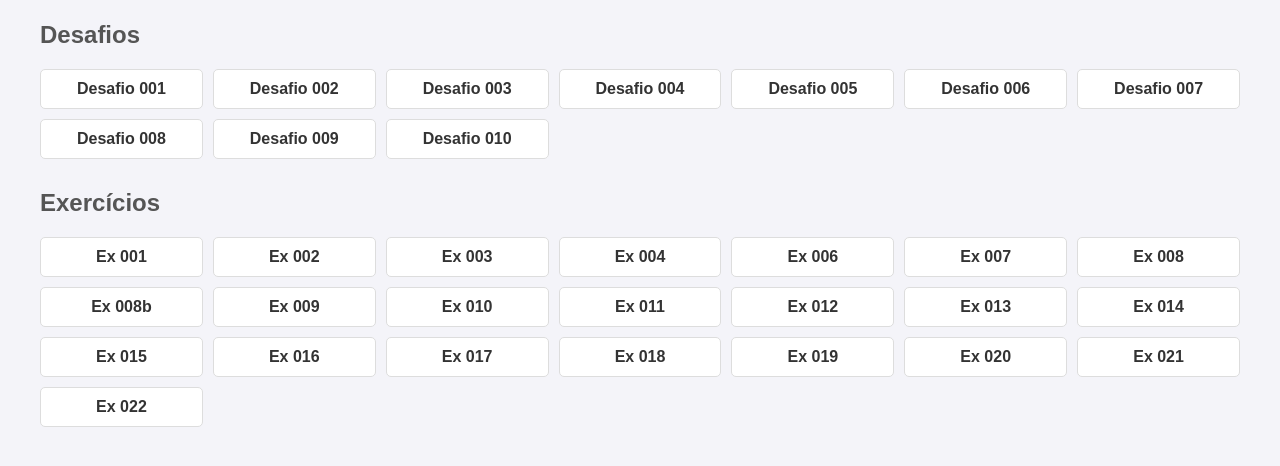
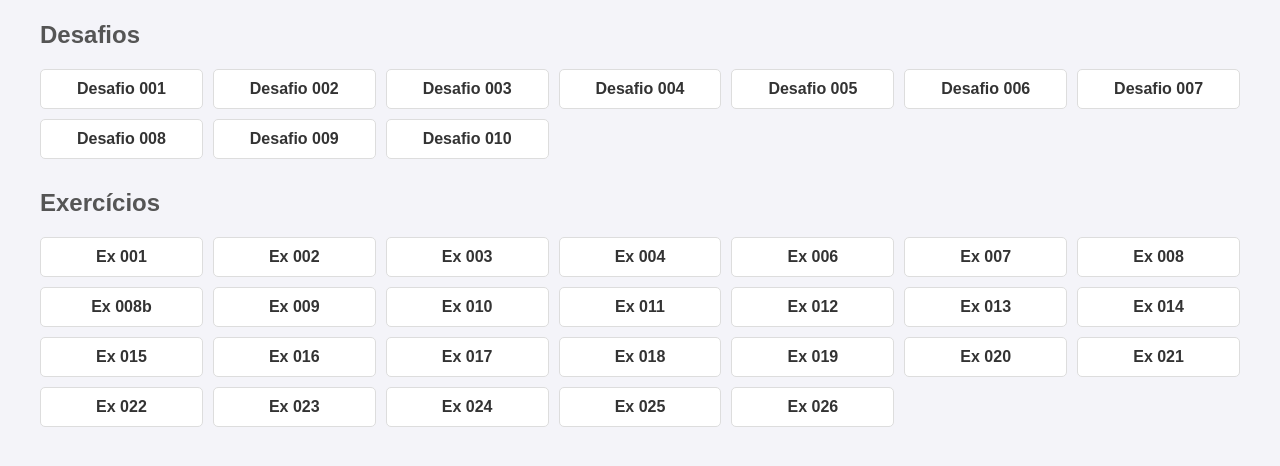
Before and after one commit to LincolnMaia-main/html-css, a plain HTML site: page index.html in a window 1280 px wide. Shown: the part 98-564 px from the top of the page. Drawn offline with Linux system fonts and the light colour scheme.

Commit message:
Update index.html

```diff
--- a/index.html
+++ b/index.html
@@ -55,6 +55,10 @@
         <li><a href="exercicios/ex020/index.html">Ex 020</a></li>
         <li><a href="exercicios/ex021/index.html">Ex 021</a></li>
         <li><a href="exercicios/ex022/index.html">Ex 022</a></li>
+        <li><a href="exercicios/ex023/index.html">Ex 023</a></li>
+        <li><a href="exercicios/ex024/index.html">Ex 024</a></li>
+        <li><a href="exercicios/ex025/index.html">Ex 025</a></li>
+        <li><a href="exercicios/ex026/index.html">Ex 026</a></li>
     </ul>
 
 </body>
```
